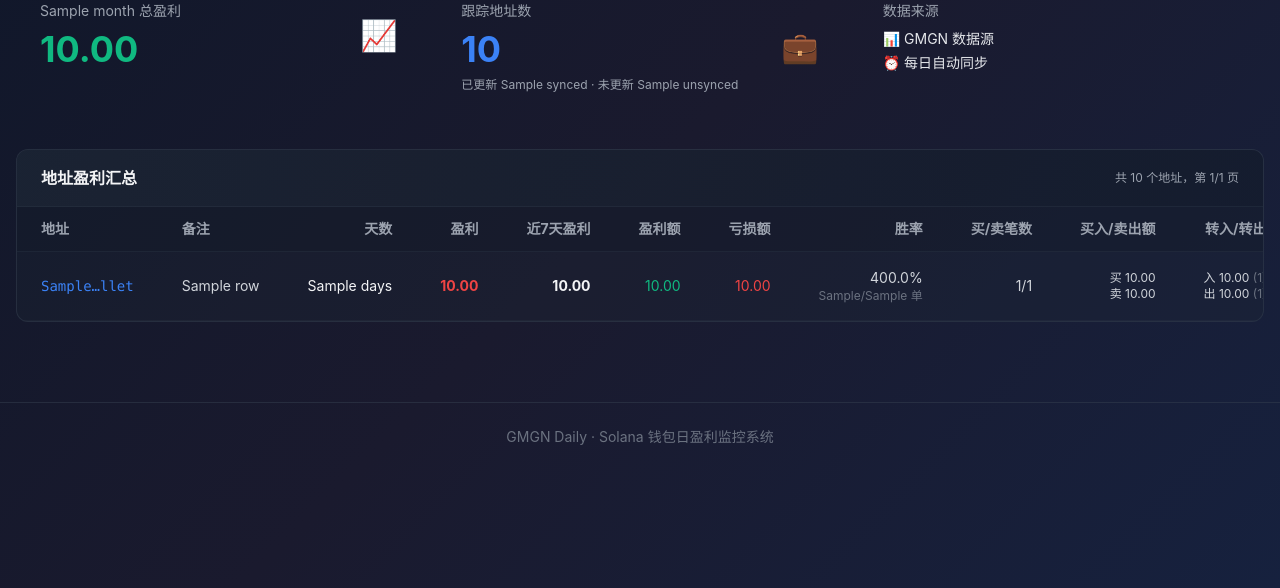
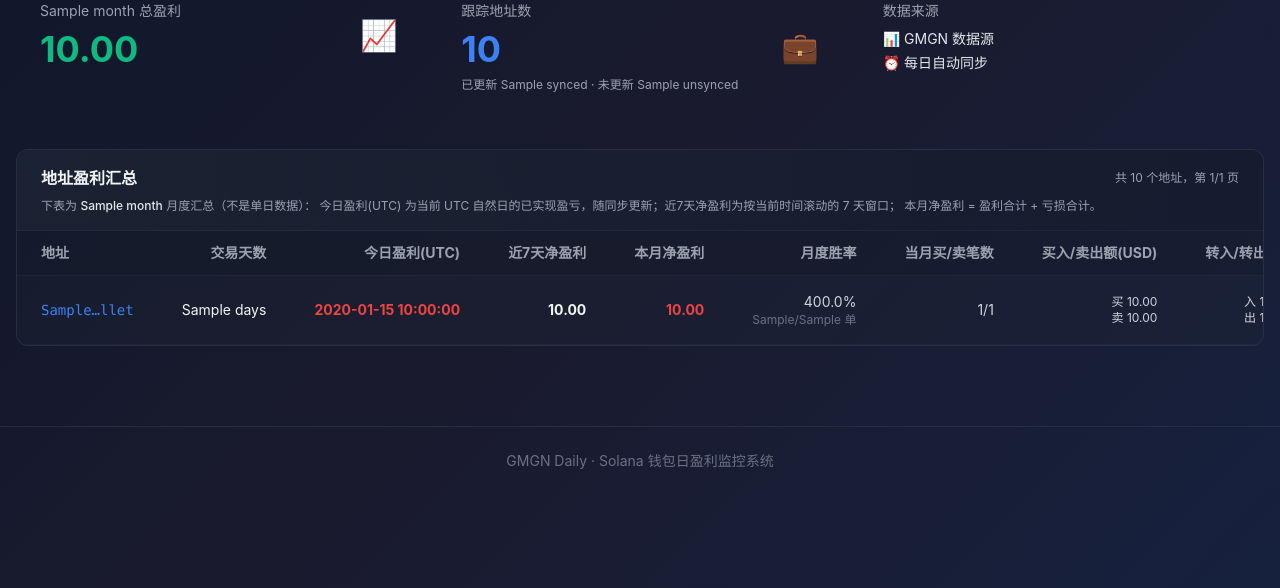
Before and after one commit to zhibite/solFnl, a FastAPI app: template app/templates/index.html in a window 1280 px wide. Shown: the part 212-800 px from the top of the page. Run offline with FastAPI, Linux system fonts and the light colour scheme; the template is opened without the code that fills it: most values are stand-ins (such as "Sample title", 1, 10 or a date in 2020); some libraries are stand-ins or nearby versions.

Commit message:
feat: add today PnL and Beijing-time display to dashboards
- show the current UTC day's realized PnL on the overview table
- expose today_pnl in /api/profit rows and document it
- remove the overview label/gross-loss columns and clarify column headers
- drop the label column from the wallet management table
- render sync/created times in Beijing time (UTC+8)
- clarify daily-table headers on detail/profit pages

Co-Authored-By: Claude Code <noreply@anthropic.com>

```diff
--- a/app/app.py
+++ b/app/app.py
@@ -17,7 +17,7 @@ import secrets
 import sys
 import time
 from contextlib import asynccontextmanager
-from datetime import datetime, timezone
+from datetime import datetime, timedelta, timezone
 from pathlib import Path
 from typing import Any, Dict, List, Optional
 from urllib.parse import quote
@@ -168,9 +168,29 @@ def _fmt_money(value: Any, digits: int = 2) -> str:
         return str(value)
 
 
+_BEIJING_TZ = timezone(timedelta(hours=8))
+
+
+def _to_beijing(value: Any, fmt: str = "%Y-%m-%d %H:%M:%S") -> str:
+    """Render a UTC ISO timestamp / unix seconds as Beijing time (UTC+8)."""
+    try:
+        if isinstance(value, (int, float)):
+            dt = datetime.fromtimestamp(int(value), tz=timezone.utc)
+        elif isinstance(value, datetime):
+            dt = value
+        else:
+            dt = datetime.fromisoformat(str(value))
+        if dt.tzinfo is None:
+            dt = dt.replace(tzinfo=timezone.utc)
+        return dt.astimezone(_BEIJING_TZ).strftime(fmt)
+    except (TypeError, ValueError):
+        return str(value)
+
+
 templates.env.filters["timestamp_to_date"] = _ts_to_date
 templates.env.filters["money"] = lambda v: _fmt_money(v, 2)
 templates.env.filters["money0"] = lambda v: _fmt_money(v, 0)
+templates.env.filters["beijing_time"] = _to_beijing
 
 
 def _source_manager() -> ProfitSourceManager:
--- a/app/database.py
+++ b/app/database.py
@@ -451,6 +451,9 @@ class Database:
         """One SQL: per-wallet month aggregates + label/enabled, paged."""
         start, end = self._month_range(month)
         cutoff_7d = _recent_cutoff(7)
+        today_start = int(datetime.now(timezone.utc).replace(
+            hour=0, minute=0, second=0, microsecond=0).timestamp())
+        today_end = today_start + 86399
         with self._conn() as conn:
             cols = {r["name"] for r in conn.execute(
                 "PRAGMA table_info(daily_profit)").fetchall()}
@@ -479,6 +482,11 @@ class Database:
                            WHERE d7.wallet = w.address AND d7.date >= ?
                        ), 0) AS pnl_7d,
                        COALESCE((
+                           SELECT SUM(d6.realized_profit) FROM daily_profit d6
+                           WHERE d6.wallet = w.address
+                             AND d6.date >= ? AND d6.date <= ?
+                       ), 0) AS today_pnl,
+                       COALESCE((
                            SELECT MAX(s.updated_at) FROM sync_state s
                            WHERE s.wallet = w.address
                        ), (
@@ -492,7 +500,8 @@ class Database:
                 GROUP BY w.address
                 ORDER BY w.created_at
                 LIMIT ? OFFSET ?
-            """, (cutoff_7d, start, end, limit, offset)).fetchall()
+            """, (cutoff_7d, today_start, today_end, start, end,
+                  limit, offset)).fetchall()
             out = []
             for r in rows:
                 row = dict(r)
--- a/app/templates/index.html
+++ b/app/templates/index.html
@@ -55,28 +55,33 @@
 
 <!-- 主表格 -->
 <div class="bg-gray-800/30 rounded-xl border border-gray-700/50 overflow-hidden card-hover">
-    <div class="bg-gradient-to-r from-gray-800/50 to-gray-900/50 px-6 py-4 border-b border-gray-700/30 flex justify-between items-center">
-        <h2 class="font-semibold">地址盈利汇总</h2>
-        {% if pagination.total > 0 %}
-        <span class="text-xs text-gray-400">共 {{ pagination.total }} 个地址，第 {{ pagination.page }}/{{ pagination.total_pages }} 页</span>
-        {% endif %}
+    <div class="bg-gradient-to-r from-gray-800/50 to-gray-900/50 px-6 py-4 border-b border-gray-700/30">
+        <div class="flex justify-between items-center">
+            <h2 class="font-semibold">地址盈利汇总</h2>
+            {% if pagination.total > 0 %}
+            <span class="text-xs text-gray-400">共 {{ pagination.total }} 个地址，第 {{ pagination.page }}/{{ pagination.total_pages }} 页</span>
+            {% endif %}
+        </div>
+        <p class="text-xs text-gray-400 mt-2">
+            下表为 <span class="text-gray-200 font-medium">{{ month }}</span> 月度汇总（不是单日数据）：
+            今日盈利(UTC) 为当前 UTC 自然日的已实现盈亏，随同步更新；近7天净盈利为按当前时间滚动的 7 天窗口；
+            本月净盈利 = 盈利合计 + 亏损合计。
+        </p>
     </div>
     <div class="overflow-x-auto">
         <table class="w-full text-sm">
             <thead>
                 <tr class="text-left text-gray-400 border-b border-gray-700/30 bg-gray-900/30">
                     <th class="px-6 py-3">地址</th>
-                    <th class="px-6 py-3">备注</th>
-                    <th class="px-6 py-3 text-right">天数</th>
-                    <th class="px-6 py-3 text-right">盈利</th>
-                    <th class="px-6 py-3 text-right">近7天盈利</th>
-                    <th class="px-6 py-3 text-right">盈利额</th>
-                    <th class="px-6 py-3 text-right">亏损额</th>
-                    <th class="px-6 py-3 text-right">胜率</th>
-                    <th class="px-6 py-3 text-right">买/卖笔数</th>
-                    <th class="px-6 py-3 text-right">买入/卖出额</th>
-                    <th class="px-6 py-3 text-right">转入/转出</th>
-                    <th class="px-6 py-3 text-right">最近同步</th>
+                    <th class="px-6 py-3 text-right" title="当月有数据的天数">交易天数</th>
+                    <th class="px-6 py-3 text-right" title="当前 UTC 自然日（00:00–23:59 UTC）的已实现盈亏，最近一次同步时的值">今日盈利(UTC)</th>
+                    <th class="px-6 py-3 text-right" title="按当前时间往前滚动 7 天的净盈亏，与所选月份无关">近7天净盈利</th>
+                    <th class="px-6 py-3 text-right" title="所选月份的净盈亏 = 盈利合计 + 亏损合计">本月净盈利</th>
+                    <th class="px-6 py-3 text-right" title="当月盈利单数 / (盈利单数 + 亏损单数)">月度胜率</th>
+                    <th class="px-6 py-3 text-right" title="当月买入 / 卖出笔数">当月买/卖笔数</th>
+                    <th class="px-6 py-3 text-right" title="当月买入 / 卖出金额合计（USD）">买入/卖出额(USD)</th>
+                    <th class="px-6 py-3 text-right" title="当月转入 / 转出金额合计（USD），括号内为笔数">转入/转出(USD)</th>
+                    <th class="px-6 py-3 text-right" title="最近一次同步尝试时间（北京时间）">最近同步（北京）</th>
                     <th class="px-6 py-3">状态</th>
                     <th class="px-6 py-3">更新</th>
                 </tr>
@@ -89,14 +94,14 @@
                             {{ r.wallet[:6] }}…{{ r.wallet[-4:] }}
                         </a>
                     </td>
-                    <td class="px-6 py-4 text-gray-300">{{ r.label if r.label else '-' }}</td>
                     <td class="px-6 py-4 text-right">{{ r.days }}</td>
+                    <td class="px-6 py-4 text-right font-bold {% if (r.today_pnl or 0) >= 0 %}text-success{% else %}text-danger{% endif %}">
+                        {{ (r.today_pnl or 0)|money }}
+                    </td>
+                    <td class="px-6 py-4 text-right font-bold">{{ (r.pnl_7d or 0)|money }}</td>
                     <td class="px-6 py-4 text-right font-bold {% if r.realized_profit >= 0 %}text-success{% else %}text-danger{% endif %}">
                         {{ r.realized_profit|money }}
                     </td>
-                    <td class="px-6 py-4 text-right font-bold">{{ (r.pnl_7d or 0)|money }}</td>
-                    <td class="px-6 py-4 text-right text-success">{{ r.gains|money }}</td>
-                    <td class="px-6 py-4 text-right text-danger">{{ r.losses|money }}</td>
                     <td class="px-6 py-4 text-right text-gray-300">
                         {% if r.win_rate is not none %}{{ "%.1f"|format(r.win_rate * 100) }}%{% else %}-{% endif %}
                         <div class="text-xs text-gray-500">{{ r.win_sells }}/{{ r.loss_sells }} 单</div>
@@ -110,7 +115,7 @@
                         <div>入 {{ r.transfer_in_amount_usd|money }} <span class="text-gray-500">({{ r.transfer_in_count }})</span></div>
                         <div>出 {{ r.transfer_out_amount_usd|money }} <span class="text-gray-500">({{ r.transfer_out_count }})</span></div>
                     </td>
-                    <td class="px-6 py-4 text-right text-gray-400 text-xs">{{ r.updated_at[:19] if r.updated_at else '-' }}</td>
+                    <td class="px-6 py-4 text-right text-gray-400 text-xs">{{ r.updated_at|beijing_time if r.updated_at else '-' }}</td>
                     <td class="px-6 py-4">
                         {% if r.enabled %}<span class="inline-block px-2 py-1 rounded-full bg-success/20 text-success text-xs">✓ 同步中</span>
                         {% else %}<span class="inline-block px-2 py-1 rounded-full bg-gray-700/50 text-gray-400 text-xs">已停用</span>{% endif %}
@@ -120,7 +125,7 @@
                     </td>
                 </tr>
                 {% else %}
-                <tr><td colspan="14" class="px-6 py-12 text-center text-gray-500">
+                <tr><td colspan="12" class="px-6 py-12 text-center text-gray-500">
                     还没有地址，去 <a href="/wallets" class="text-primary hover:underline font-medium">地址管理</a> 导入吧 →
                 </td></tr>
                 {% endfor %}
```
Also changed, not shown: app/templates/detail.html (+9 -9 lines), app/templates/profit.html (+9 -9 lines), app/templates/wallets.html (+6 -8 lines), docs/API.md (+2 -0 lines).
